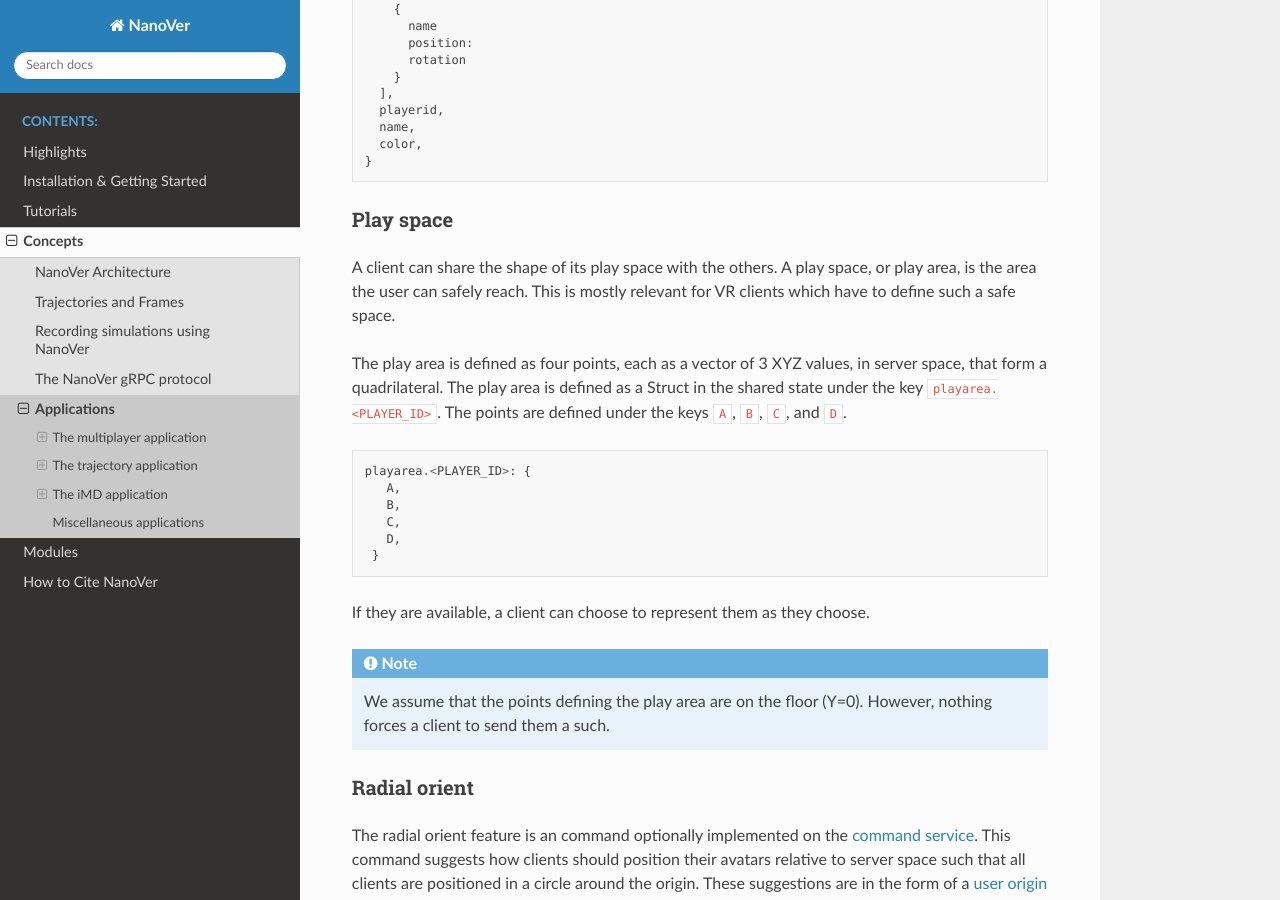
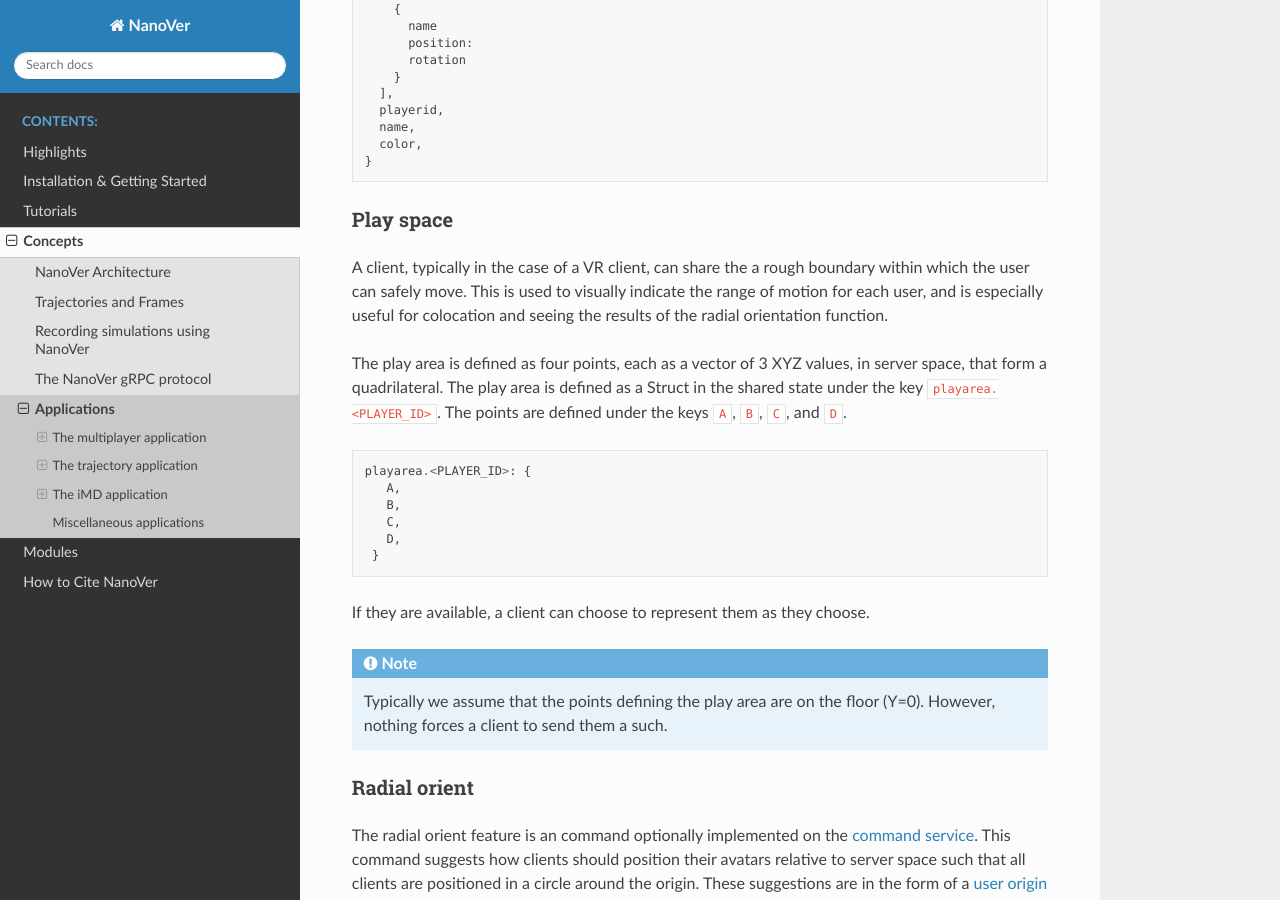
Before and after one commit to IRL2/nanover-docs, a Sphinx documentation site: the page built from source/concepts/applications.rst, in a window 1280 px wide and 900 px high, scrolled down 2350 px. Built offline with Sphinx 7.4.7 and the Read the Docs theme 3.1.0, drawn with Linux system fonts in a browser that asks for light colours; pages that are not in the unit, such as notebooks, are missing from menus; the version number could not be read and is left out.

Commit message:
Update play space section

```diff
--- a/source/concepts/applications.rst
+++ b/source/concepts/applications.rst
@@ -139,9 +139,10 @@ In summary, an avatar is structured as such:
 Play space
 ~~~~~~~~~~
 
-A client can share the shape of its play space with the others. A play space,
-or play area, is the area the user can safely reach. This is mostly relevant
-for VR clients which have to define such a safe space.
+A client, typically in the case of a VR client, can share the a rough
+boundary within which the user can safely move. This is used to visually
+indicate the range of motion for each user, and is especially useful for
+colocation and seeing the results of the radial orientation function.
 
 The play area is defined as four points, each as a vector of 3 XYZ values, in
 server space, that form a quadrilateral. The play area is defined as a
@@ -161,8 +162,8 @@ If they are available, a client can choose to represent them as they choose.
 
 .. note::
 
-   We assume that the points defining the play area are on the floor (Y=0).
-   However, nothing forces a client to send them a such.
+   Typically we assume that the points defining the play area are on the floor
+   (Y=0). However, nothing forces a client to send them a such.
 
 .. _radial-orient:
 
```
